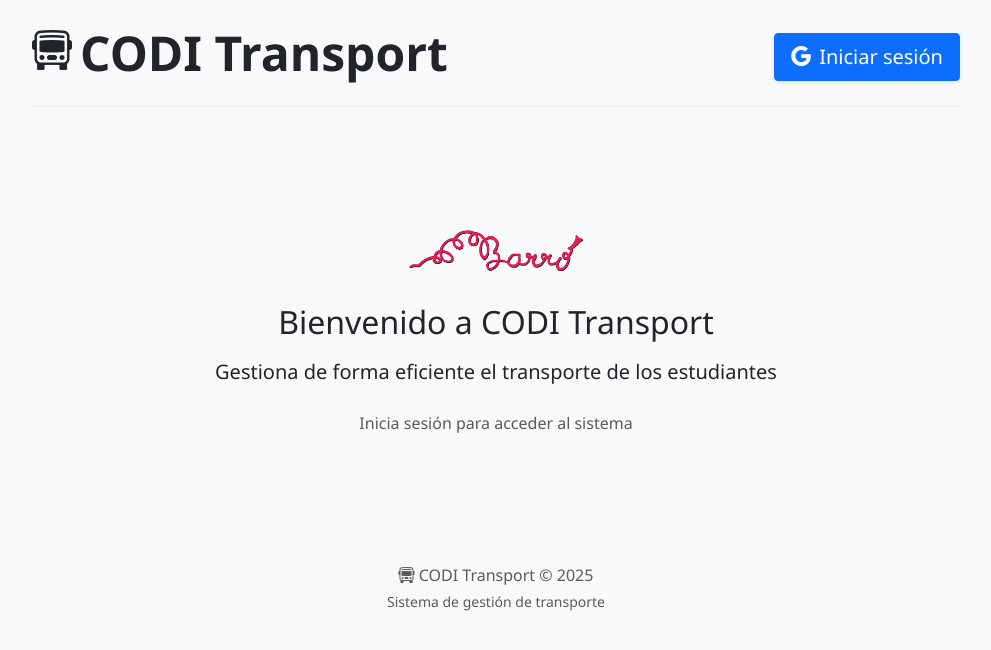
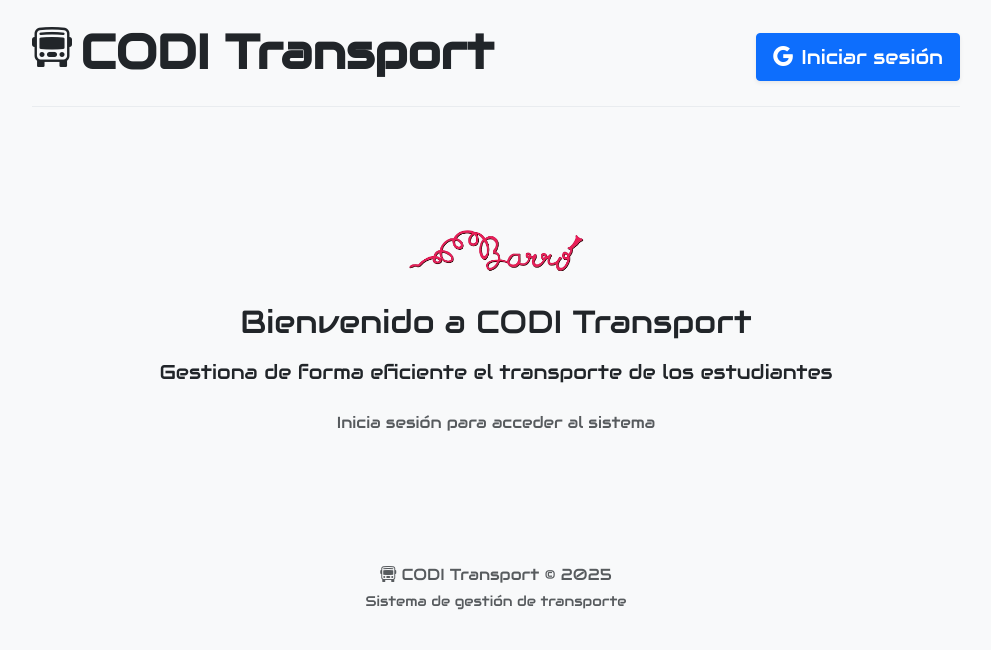
Before and after one commit to JavierSanApa/School-Transport, a website with bundled scripts: page public/index.html in a window 1280 px wide. Shown: the whole page, without its empty margins (144-1135 px from the left). Built offline with nearby package versions, Linux system fonts and the light colour scheme; no server answers.

Commit message:
Fuentes actualizadas

```diff
--- a/public/index.html
+++ b/public/index.html
@@ -4,6 +4,11 @@
   <meta charset="UTF-8">
   <meta name="viewport" content="width=device-width, initial-scale=1.0">
   <title>CODI Transport</title>
+  <!-- Fuente de Google -->
+  <link rel="preconnect" href="https://fonts.googleapis.com">
+  <link rel="preconnect" href="https://fonts.gstatic.com" crossorigin>
+  <link href="https://fonts.googleapis.com/css2?family=Audiowide&display=swap" rel="stylesheet">
+
   <link href="https://cdn.jsdelivr.net/npm/bootstrap@5.3.0/dist/css/bootstrap.min.css" rel="stylesheet">
   <link rel="stylesheet" href="https://cdn.jsdelivr.net/npm/bootstrap-icons@1.11.0/font/bootstrap-icons.css">
   <link rel="stylesheet" href="style.css">
--- a/public/style.css
+++ b/public/style.css
@@ -1,9 +1,14 @@
 body {
   background-color: #f8f9fa;
-  font-family: 'Segoe UI', Tahoma, Geneva, Verdana, sans-serif;
+  font-family: 'Audiowide','Segoe UI', Tahoma, Geneva, Verdana, sans-serif;
   min-height: 100vh;
   display: flex;
   flex-direction: column;
+}
+
+/* Fuente específica para la lista de niños */
+#children-section {
+  font-family: 'Segoe UI', Tahoma, Geneva, Verdana, sans-serif;
 }
 
 /* Estilos generales */
```
